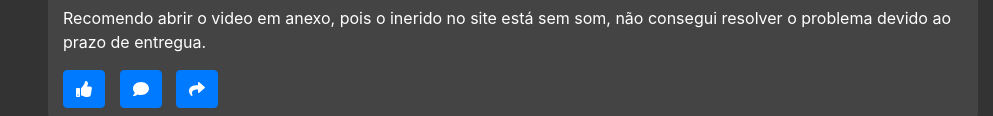
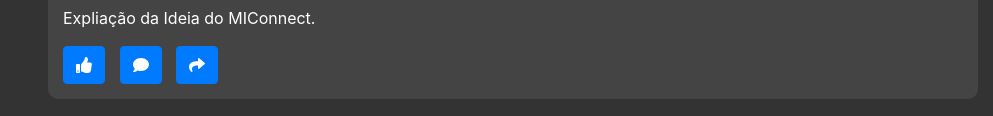
Before and after one commit to adaodimas/adaodimas.github.io, a plain HTML site: page index.html in a window 1280 px wide. Shown: the part 1595-1711 px from the top of the page, without its empty margins (287-1280 px from the left). Drawn offline with nearby package versions, Linux system fonts and the light colour scheme.

Commit message:
Update index.html

```diff
--- a/index.html
+++ b/index.html
@@ -79,7 +79,7 @@
                                     <source src="assets/imgs/MIConnect.mp4" type="video/mp4">
                                     Seu navegador não suporta vídeo HTML5.
                                 </video>
-                                <p>Recomendo abrir o video em anexo, pois o inerido no site está sem som, não consegui resolver o problema devido ao prazo de entregua.</p>
+                                <p>Expliação da Ideia do MIConnect.</p>
                             </div>
                             <div class="post-actions">
                                 <button class="btn btn-primary"><i class="fas fa-thumbs-up"></i></button>
```
